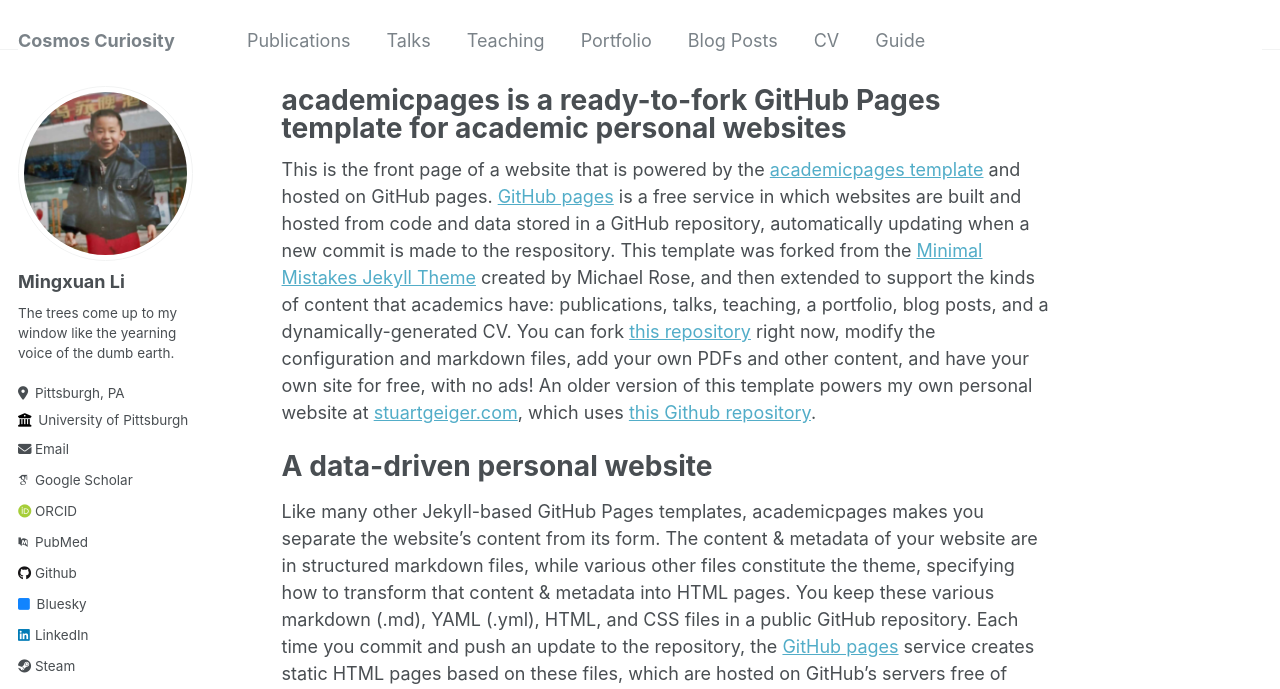
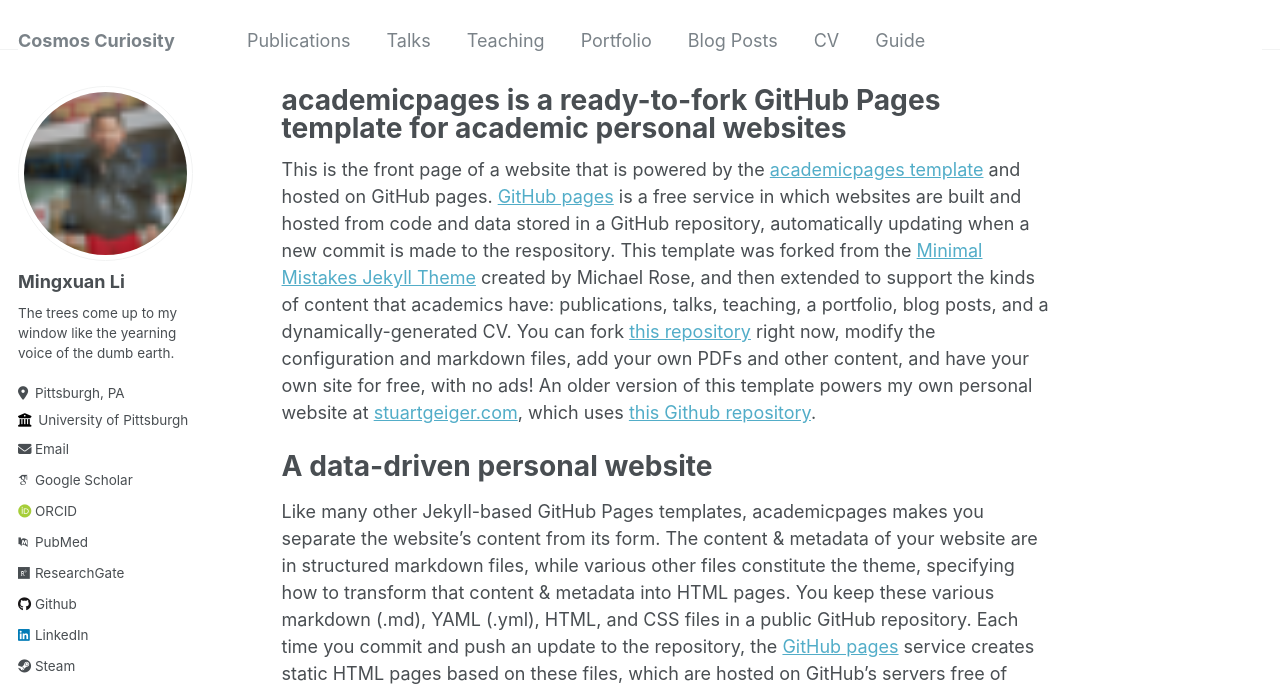
Before and after one commit to Mil152/mil152.github.io, a Jekyll site: the page built from _pages/about.md, in a window 1280 px wide. Shown: the top 689 px of the page. Built offline with Jekyll 4.4.1, drawn with Linux system fonts in a browser that asks for light colours; some web fonts are replaced.

Commit message:
Update _config.yml

```diff
--- a/_config.yml
+++ b/_config.yml
@@ -21,7 +21,7 @@ repository               : "academicpages/academicpages.github.io"
 #               Additional customization can be done by editing /_includes/author-profile.html
 author:
   # Biographic information
-  avatar           : "apple-touch-icon.png"
+  avatar           : "favicon-32x32.png"
   name             : "Mingxuan Li"
   pronouns         : # example: "she/her"
   bio              : "The trees come up to my window like the yearning voice of the dumb earth."
@@ -34,9 +34,9 @@ author:
   arxiv            : # URL - Update with the correct link to your profile
   googlescholar    : "https://scholar.google.com/citations?user=EM5mOIUAAAAJ"
   impactstory      : # URL
-  orcid            : "http://orcid.org/yourorcidurl"
+  orcid            : "https://orcid.org/my-orcid?orcid=0000-0001-6217-9382"
   pubmed           : "https://www.ncbi.nlm.nih.gov/pubmed/?term=john+snow"
-  researchgate     : # URL
+  researchgate     : "https://www.researchgate.net/profile/Mingxuan-Li-14/research"
 
   # Repositories and software development
   bitbucket        : # Username - Update with your username on the site
@@ -47,7 +47,7 @@ author:
   stackoverflow    : # User number or user number and name (i.e., use "1" or "1/jeff-atwood")
 
   # Social media
-  bluesky          : "bsky.app" # Replace this with you Bluesky username
+  bluesky          : # "bsky.app" # Replace this with you Bluesky username
   facebook         : # Username
   flickr           : # Username
   foursquare       : # Username
```
